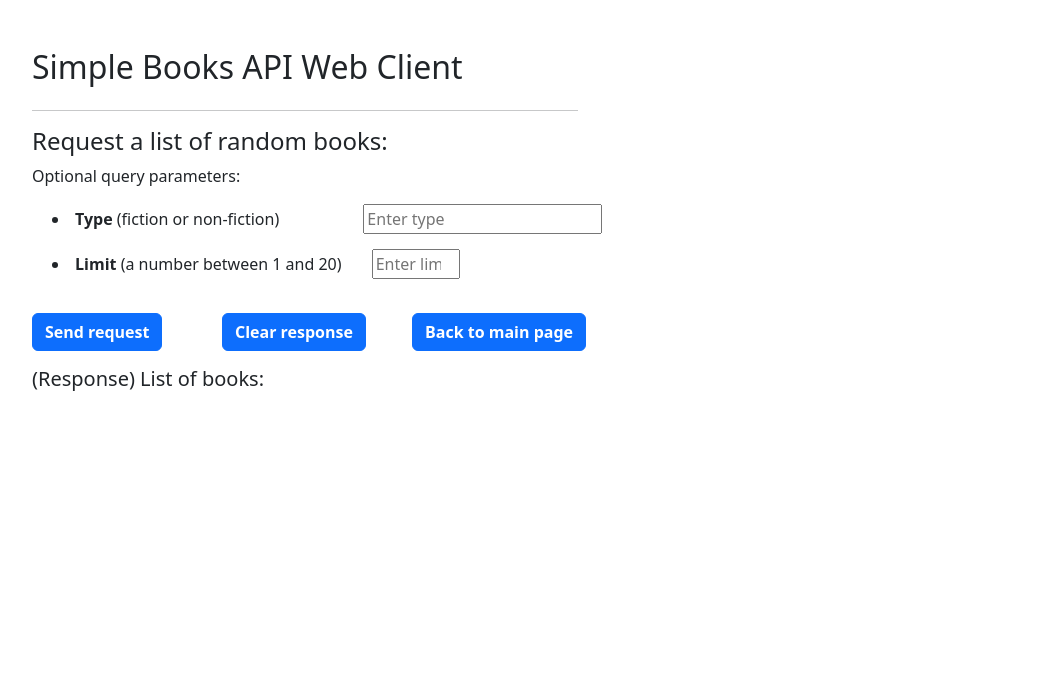
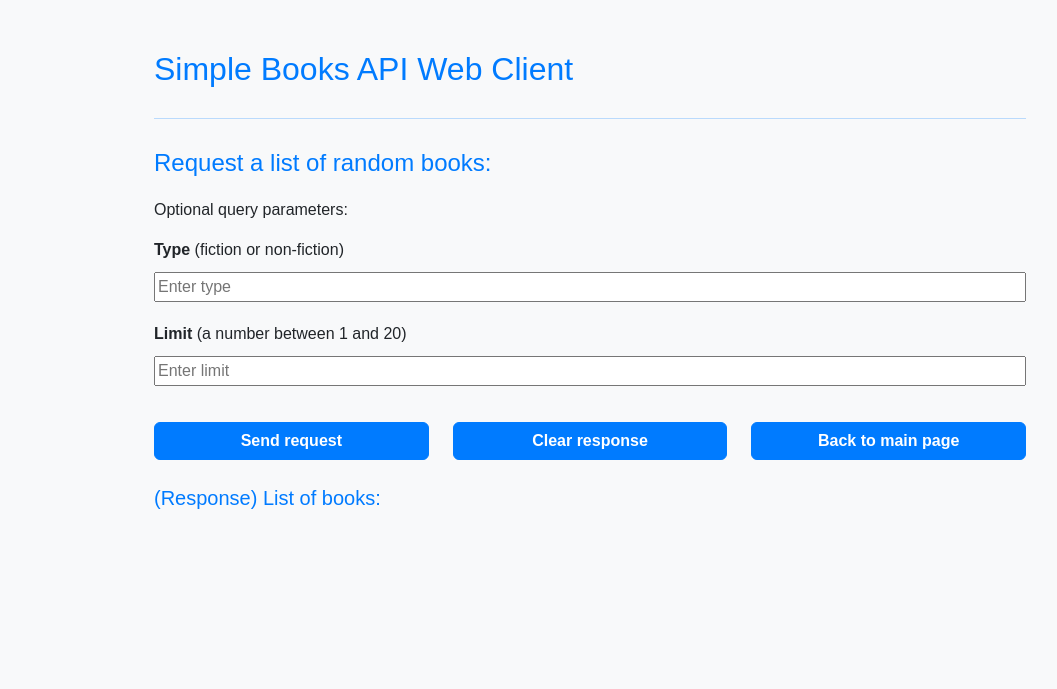
Before and after one commit to JesusdelCas99/Containerized-Web-Application-for-Simple-Books-API, a Flask app: page /bookList in a window 1280 px wide. Shown: the top 689 px of the page, without its empty margins (50-1107 px from the left). Run offline with Flask 3, Linux system fonts and the light colour scheme; some libraries are stand-ins or nearby versions.

Commit message:
Update templates

```diff
--- a/src/static/main.js
+++ b/src/static/main.js
@@ -21,7 +21,7 @@ function WebSocketsStatusRequest() {
 
 /* (Client event) Client 'onclick' webSocket event 'bookInfo_request' */
 function WebSocketsbookInfoRequest(){
-    var bookId = document.getElementById("typeInput").value;
+    var bookId = document.getElementById("limitInput").value;
 
     // Check if the limit value is a valid integer
     if (bookId === ""){
--- a/src/templates/bookList.html
+++ b/src/templates/bookList.html
@@ -16,22 +16,71 @@
     <script src="https://cdnjs.cloudflare.com/ajax/libs/socket.io/4.1.2/socket.io.js"></script>
     <!-- Client-side logic in the browser -->
     <script defer src="../static/main.js"></script>
+
+    <style>
+        body {
+            font-family: Arial, sans-serif;
+            background-color: #f8f9fa;
+            margin: 0;
+            padding: 0;
+            height: 80vh;
+            justify-content: center;
+            align-items: center;
+        }
+
+        .container {
+            margin-top: 50px;
+            width: 70%;
+            text-align: left;
+        }
+
+        h2, h4, h5 {
+            color: #007bff;
+            margin-bottom: 20px;
+        }
+
+        hr {
+            border-color: #007bff;
+            margin: 30px auto;
+            width: 100%;
+            max-width: 100%;
+        }
+
+        .btn-primary {
+            background-color: #007bff;
+            border-color: #007bff;
+            width: 100%;
+            margin-bottom: 10px;
+        }
+
+        .btn-primary:hover {
+            background-color: #0056b3;
+            border-color: #0056b3;
+        }
+
+        #result {
+            font-size: 18px;
+        }
+
+        .param-input {
+            margin-bottom: 10px;
+            width: 100%;
+        }
+
+        .param-label {
+            margin-bottom: 10px;
+        }
+    </style>
 </head>
 
 <body>
-<!-- Static design of the document -->
-    <div class="container mt-5">
+    <div class="container">
         <h2>Simple Books API Web Client</h2>
 
-        <div class="row">
-            <div class="col-md-6">
-                <!-- Horizontal line -->
-                <hr>
-            </div>
-        </div>
+        <hr class="col-12">
 
         <div class="row">
-            <div class="col-md-6">
+            <div class="col-md-12">
                 <h4>Request a list of random books:</h4>
             </div>
         </div>
@@ -39,32 +88,31 @@
         <div class="row">
             <div class="col-md-12">
                 <p>Optional query parameters:</p>
-                <div style="margin-left: 20px; margin-top: 15px;">
-                    <li><b>Type</b> (fiction or non-fiction) <input style="margin-left: 80px; margin-bottom: 15px;"
-                        id="typeInput" type="text" placeholder="Enter type"></li>
+                <div class="param-label">
+                    <label for="typeInput"><b>Type</b> (fiction or non-fiction)</label>
+                    <input style="margin-top: 10px;" class="param-input" id="typeInput" type="text" placeholder="Enter type">
                 </div>
-                <div style="margin-left: 20px; margin-bottom: 8px;">
-                    <li><b>Limit</b> (a number between 1 and 20) <input style="margin-left: 26px; margin-bottom: 10px;"
-                        id="limitInput" type="number" min="1" max="20" placeholder="Enter limit"></li>
+                <div class="param-label">
+                    <label for="limitInput"><b>Limit</b> (a number between 1 and 20)</label>
+                    <input style="margin-top: 10px;" class="param-input" id="limitInput" type="number" min="1" max="20" placeholder="Enter limit">
                 </div>
             </div>
-
         </div>
 
         <div class="row mt-3">
-            <div class="col-md-2">
+            <div class="col-md-4">
                 <button type="button" class="btn btn-primary" onclick="WebSocketsbookListRequest()">
                     <b>Send request</b>
                 </button>
             </div>
 
-            <div class="col-md-2">
+            <div class="col-md-4">
                 <button type="button" class="btn btn-primary" onclick="ClientClearResponse()">
                     <b>Clear response</b>
                 </button>
             </div>
 
-            <div class="col-md-6">
+            <div class="col-md-4">
                 <button type="button" class="btn btn-primary" onclick="redirectToPage('/')">
                     <b>Back to main page</b>
                 </button>
```
Also changed, not shown: src/templates/bookInfo.html (+70 -22 lines), src/templates/index.html (+68 -30 lines), src/templates/status.html (+65 -14 lines).
